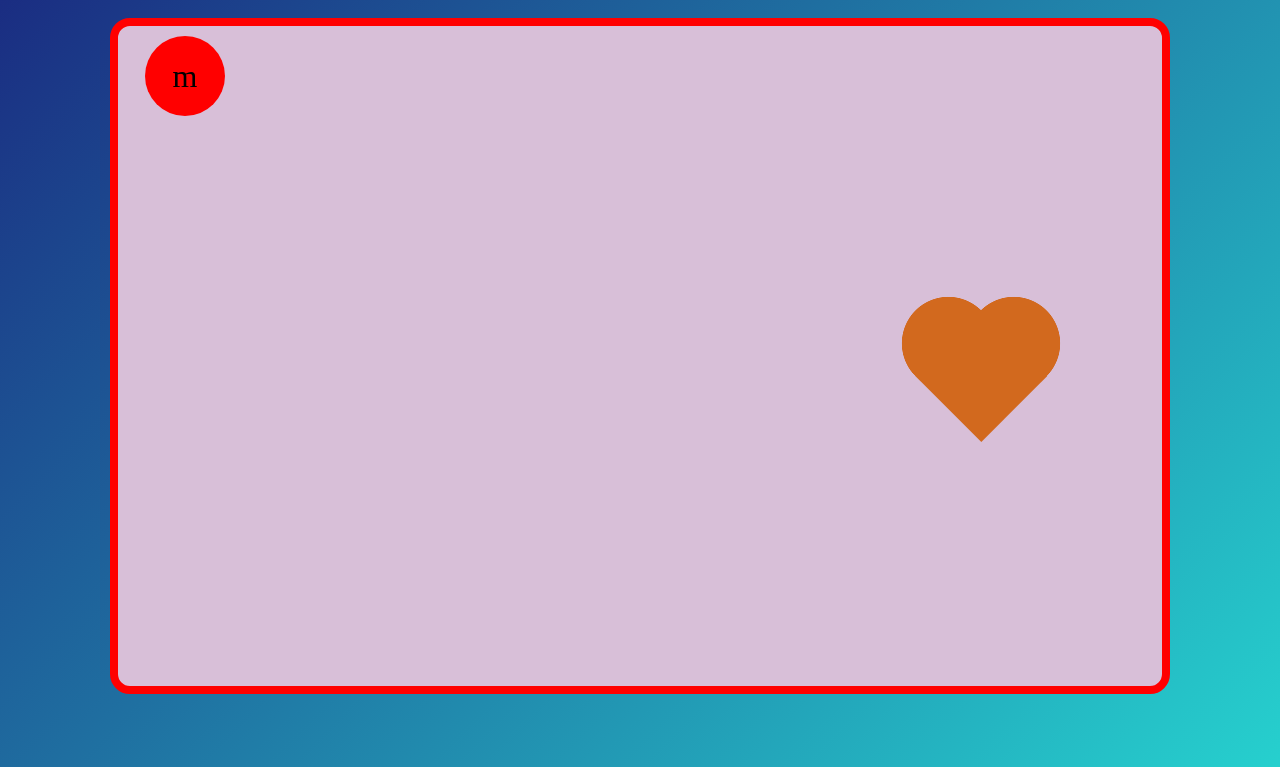
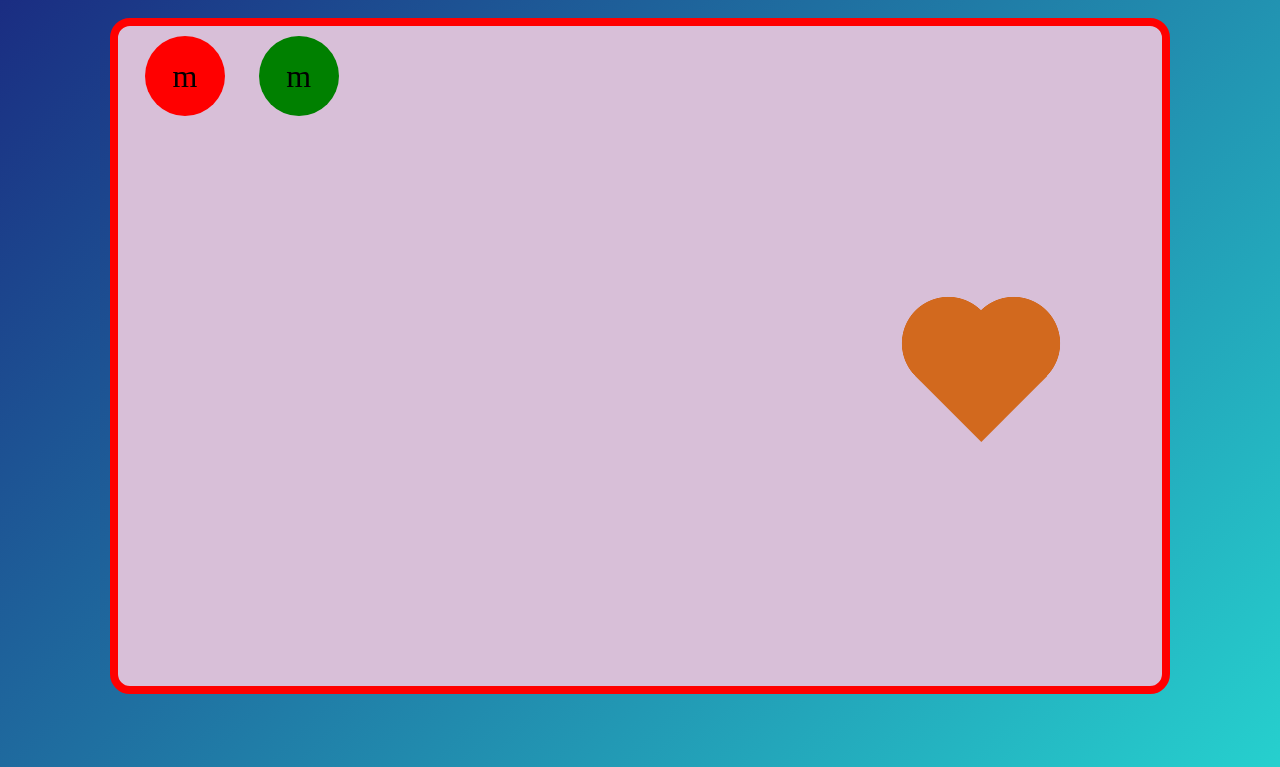
Before and after one commit to owenmaness-spec/owenmaness-spec.github.io, a plain HTML site: page practice/chocolates.html in a window 1280 px wide. Shown: the part 49-816 px from the top of the page. Drawn offline with Linux system fonts and the light colour scheme.

Commit message:
did self assesment

```diff
--- a/practice/chocolates.html
+++ b/practice/chocolates.html
@@ -64,6 +64,18 @@
                 place-items: center;
                 font-size: 2em;
             }
+           #greenmnm{
+            grid-column-start:2;
+                grid-row-start:1;
+                width:10vh;
+                height:10vh;
+                background-color:green;
+                border-radius:50%;
+                margin: auto;
+                display: grid;
+                place-items: center;
+                font-size: 2em;
+            }
         </style>
     </head>
     <body>
@@ -74,6 +86,10 @@
                 <div id="mnm">
                 m
                 </div>
+                <div id="greenmnm">
+                    m
+                </div>
+                </div>
                 <!-- TODO: Add some more divs here, and style them
                     to fill in the 'lilbits' part of the chocolate box -->
             </div>
```
Also changed, not shown: 1 other file.
